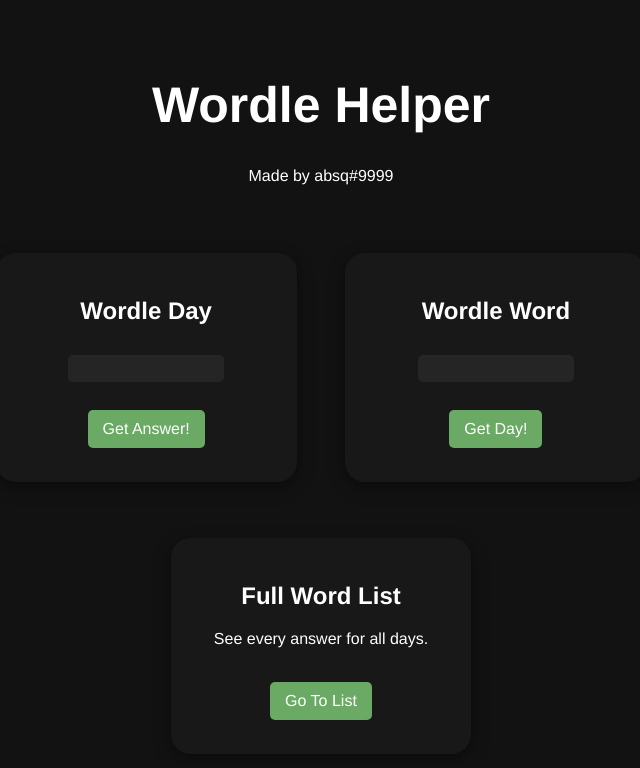
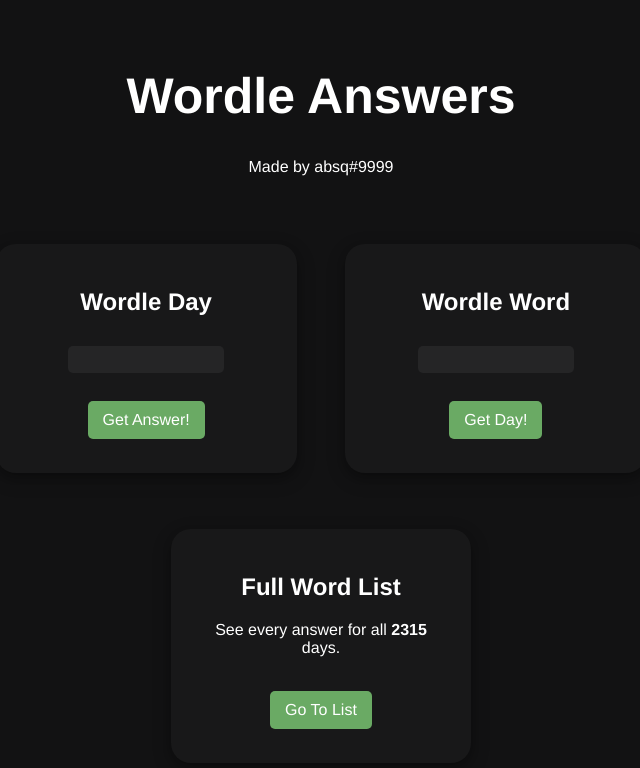
Before and after one commit to Trickshotted/05s.github.io, a plain HTML site: page index.html in a window 1280 px wide. Shown: the whole page, without its empty margins (319-959 px from the left). Drawn offline with Linux system fonts and the light colour scheme.

Commit message:
Update index.html

```diff
--- a/index.html
+++ b/index.html
@@ -1,7 +1,7 @@
 <!DOCTYPE html>
 <html>
     <head>
-        <title>Wordle Helper</title>
+        <title>Wordle Answers</title>
         <script src="main.js"></script>
         <style>
             body{
@@ -108,9 +108,9 @@
             }
 
         </style>
-        <body>
+        <body onload="getLength()">
             <div class="top">
-                <h1 style="font-size: 50px;">Wordle Helper</h1>
+                <h1 style="font-size: 50px;">Wordle Answers</h1>
                 <p id="content">Made by absq#9999</p>
             </div>
             <p style="padding-top:20px"></p>
@@ -129,7 +129,7 @@
                     <p style="padding: 10px;"></p>
                     <article>
                         <h2>Full Word List</h2>
-                        <p>See every answer for all days.</p><br>
+                        <p id="ptag">See every answer for all days.</p><br>
                         <button onclick="redirect('list.html')">Go To List</button>
                         </article>
                 </div>
```
